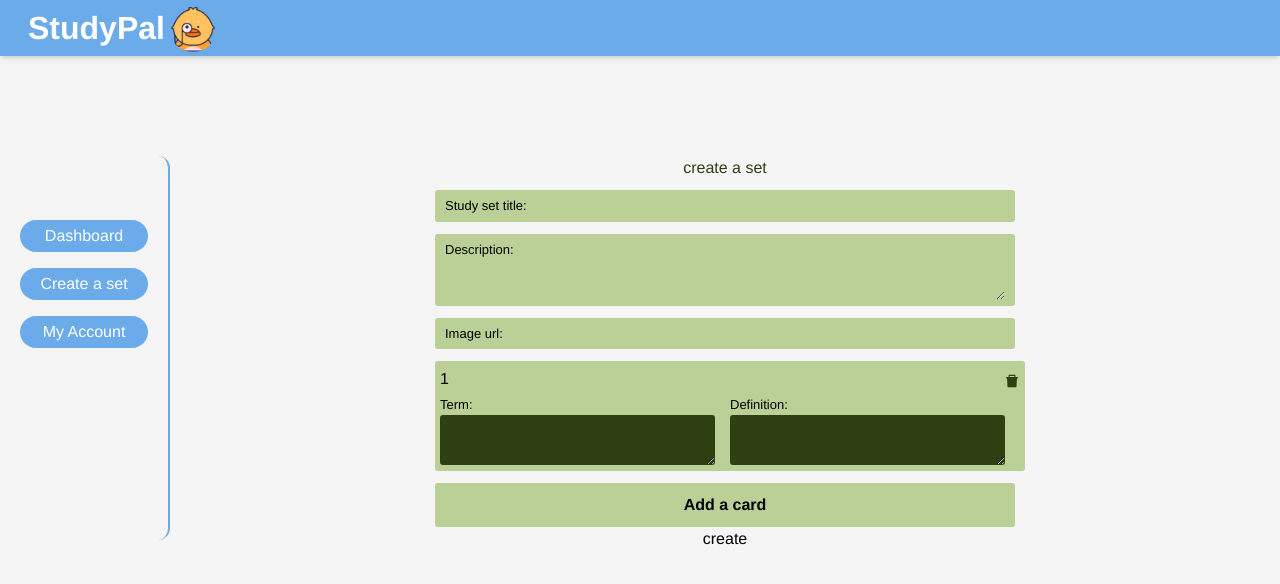
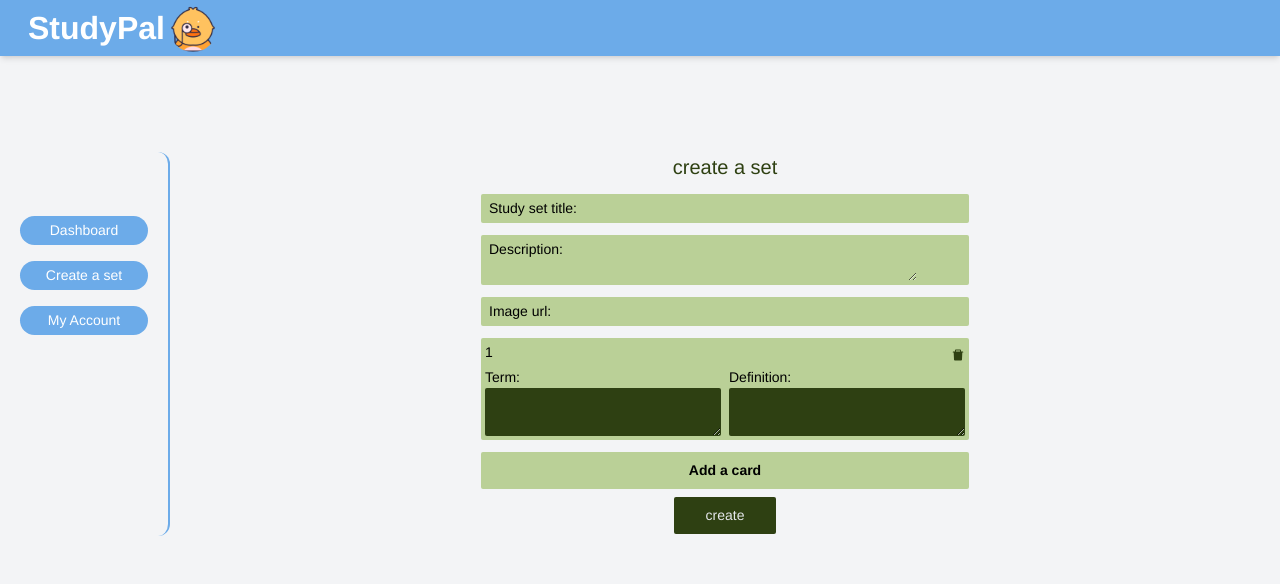
Before and after one commit to HafsaSarker/studyPal, a React (Vite) app in the folder client/: page /createSet in a window 1280 px wide. Shown: the top 584 px of the page. Built offline with nearby package versions, Linux system fonts and the light colour scheme; a web font is replaced by a local one.

Commit message:
style create set page

```diff
--- a/client/src/layout/Layout.jsx
+++ b/client/src/layout/Layout.jsx
@@ -1,11 +1,11 @@
-import Navbar from '../Components/Navbar/Navbar'
-import { Outlet } from 'react-router-dom'
+import Navbar from "../Components/Navbar/Navbar";
+import { Outlet } from "react-router-dom";
 
 export default function Layout() {
-    return (
-        <div>
-            <Navbar />
-            <Outlet />
-        </div>
-    )
+  return (
+    <div className="h-full bg-gray-100">
+      <Navbar />
+      <Outlet />
+    </div>
+  );
 }
--- a/client/src/pages/CreateSet/CreateSet.jsx
+++ b/client/src/pages/CreateSet/CreateSet.jsx
@@ -1,172 +1,193 @@
 import { toast } from "react-toastify";
-import 'react-toastify/dist/ReactToastify.css';
-import { useState } from 'react'
-import axios from 'axios'
-import { AiFillDelete } from 'react-icons/ai'
-import { path } from '../../API_PATH'
-import SideNav from '../../Components/sideNav/SideNav'
-import { useNavigate } from 'react-router-dom'
-import { useDispatch, useSelector} from "react-redux";
-import { setIsCreated } from '../../features/notification/notifSlice'
-import './CreateSet.css'
-
+import "react-toastify/dist/ReactToastify.css";
+import { useState } from "react";
+import axios from "axios";
+import { AiFillDelete } from "react-icons/ai";
+import { path } from "../../API_PATH";
+import SideNav from "../../Components/sideNav/SideNav";
+import { useNavigate } from "react-router-dom";
+import { useDispatch, useSelector } from "react-redux";
+import { setIsCreated } from "../../features/notification/notifSlice";
+import "./CreateSet.css";
 
 export default function CreateSet() {
-    const navigate =  useNavigate()
-    const dispatch = useDispatch()
+  const navigate = useNavigate();
+  const dispatch = useDispatch();
 
-    const { user } = useSelector((state) => state.auth)
+  const { user } = useSelector((state) => state.auth);
 
   const [formData, setFormData] = useState({
-        setTitle:'',
-        setDescr:'',
+    setTitle: "",
+    setDescr: "",
     img: undefined,
-        flashCards: []
-    })
+    flashCards: [],
+  });
 
-    const cardsArray = [{
+  const cardsArray = [
+    {
       cardNum: 1,
-        term: '',
-        definition: ''
-    }]
+      term: "",
+      definition: "",
+    },
+  ];
 
-    const [cards, setCards] = useState(cardsArray)
+  const [cards, setCards] = useState(cardsArray);
 
   const addCardInput = () => {
-        setCards(prev => {
+    setCards((prev) => {
       const lastCardNum = prev[prev.length - 1].cardNum;
       return [
         ...prev,
         {
           term: "",
           definition: "",
-                cardNum: lastCardNum + 1
-            }
-            ]
-        })
-    }
+          cardNum: lastCardNum + 1,
+        },
+      ];
+    });
+  };
 
   //handles changes in formData ONLY
   const handleFormChange = (e) => {
     setFormData((prev) => ({
       ...prev,
-            [e.target.name]: e.target.value
-        }))
-    }
+      [e.target.name]: e.target.value,
+    }));
+  };
 
   const handleCardChange = (e) => {
-        e.preventDefault()
+    e.preventDefault();
 
-        const {name, value, id} = e.target;
+    const { name, value, id } = e.target;
 
-        setCards(prev => {
-            const newCardArr = prev.slice()
-            name === 'term' ?
-            newCardArr[id].term = value
-            : newCardArr[id].definition = value
+    setCards((prev) => {
+      const newCardArr = prev.slice();
+      name === "term"
+        ? (newCardArr[id].term = value)
+        : (newCardArr[id].definition = value);
 
-            return newCardArr
-        })
-    }
+      return newCardArr;
+    });
+  };
 
   //onsubmit
-    const createNewSet = async(e) => {
-        e.preventDefault()
+  const createNewSet = async (e) => {
+    e.preventDefault();
 
     //add flashcard arr to form data
-        formData.flashCards.push(cards)
+    formData.flashCards.push(cards);
 
-        if(formData.img == ''){
-            formData.img = undefined
+    if (formData.img == "") {
+      formData.img = undefined;
     }
 
     const config = {
       headers: {
         Authorization: `Bearer ${user.token}`,
       },
-        }
+    };
 
     try {
-            await axios.post(`${path}/createSet`, formData, config)
-            dispatch(setIsCreated())
-            navigate('/dashboard')
+      await axios.post(`${path}/createSet`, formData, config);
+      dispatch(setIsCreated());
+      navigate("/dashboard");
     } catch (error) {
       console.log(error);
     }
+  };
+
+  const deleteCard = (e) => {
+    if (cards.length === 1) {
+      return toast.error("Must provide at least one term");
     }
 
-    const deleteCard = (e) => {
-        if(cards.length === 1){
-            return toast.error('Must provide at least one term')
-        }
+    const newCardsArr = cards.filter(
+      (card) => card.cardNum !== Number(e.currentTarget.id),
+    );
 
-        const newCardsArr = cards.filter((card) => card.cardNum !== Number(e.currentTarget.id))
+    setCards(newCardsArr);
 
-        setCards(newCardsArr)
-
-        toast.success(`${e.currentTarget.value} deleted`)
-    }
+    toast.success(`${e.currentTarget.value} deleted`);
+  };
 
   return (
-        <div className="createSet">
-            <div className="side-nav">
+    <div className="flex w-full items-start justify-start text-sm text-dark-green transition-all duration-700 ease-linear">
+      <div className="mt-24">
         <SideNav />
       </div>
-            <div className="createSet-main">
-                <p className='primary-p'>create a set</p>
+      <div className="mx-10 my-24 flex w-full flex-col items-center justify-center">
+        <p className="text-xl">create a set</p>
 
-                <form className='create-set-form' onSubmit={createNewSet}>
-                    <label>
+        <form
+          className="flex w-[32rem] flex-col items-start justify-start gap-3 p-3 text-black"
+          onSubmit={createNewSet}
+        >
+          <label className="flex w-full flex-row items-center rounded-sm bg-light-green px-2 py-1">
             Study set title:
             <input
-                            type='text'
-                            name='setTitle'
+              className="border-none bg-transparent px-1 focus:outline-none"
+              type="text"
+              name="setTitle"
               onChange={handleFormChange}
               required
             />
           </label>
-                    <label>
+          <label className="flex w-full flex-row items-start rounded-sm bg-light-green px-2 py-1">
             Description:
             <textarea
-                            name='setDescr'
+              className="w-9/12 border-none bg-transparent px-1 focus:outline-none"
+              name="setDescr"
               onChange={handleFormChange}
               required
             />
           </label>
-                    <label>
+          <label className="flex w-full flex-row items-center rounded-sm bg-light-green px-2 py-1">
             Image url:
             <input
-                            type='text'
-                            name='img'
+              className="w-9/12 border-none bg-transparent px-1 focus:outline-none"
+              type="text"
+              name="img"
               onChange={handleFormChange}
             />
           </label>
-                    {
-                        cards.map((item, i) => {
+          {cards.map((item, i) => {
             return (
-                                <div className="card-info" key={i}>
-                                    <div className="card-info-top">
-                                        <p>{i+1}</p>
-                                        <button type='button' className='icon-small' onClick={deleteCard} id={item.cardNum} value={item.term}><AiFillDelete /></button>
+              <div
+                className="w-full rounded-sm bg-light-green px-1 py-1"
+                key={i}
+              >
+                <div className="flex items-center justify-between">
+                  <p className="mb-1">{i + 1}</p>
+                  <button
+                    type="button"
+                    className="hover:text-hover-light-green border-none bg-transparent text-dark-green"
+                    onClick={deleteCard}
+                    id={item.cardNum}
+                    value={item.term}
+                  >
+                    <AiFillDelete />
+                  </button>
                 </div>
-                                    <div className="card-sides-input">
-                                        <label>
+                <div className="flex flex-row items-center justify-center gap-2">
+                  <label className="flex w-full flex-col items-start rounded-sm bg-light-green">
                     Term:
                     <textarea
+                      className="h-12 w-full rounded-sm border-none bg-dark-green px-1 py-0.5 text-gray-200 focus:outline-none"
                       type="text"
                       id={i}
-                                                name='term'
+                      name="term"
                       onChange={handleCardChange}
                       value={item.term}
                       required
                     />
                   </label>
-                                        <label>
+                  <label className="flex w-full flex-col items-start rounded-sm bg-light-green">
                     Definition:
                     <textarea
+                      className="h-12 w-full rounded-sm border-none bg-dark-green px-1 py-0.5 text-gray-200 focus:outline-none"
                       id={i}
                       type="text"
-                                                name='definition'
+                      name="definition"
                       value={item.definition}
                       onChange={handleCardChange}
                       required
@@ -174,19 +195,26 @@ export default function CreateSet() {
                   </label>
                 </div>
               </div>
-                            )
-                        })
-                    }
+            );
+          })}
 
-
-
-                    <div className="create-form-btn-container">
-                        <button type='button' onClick={addCardInput} className='add-card-btn'>Add a card</button>
-                        <button type='submit' className='green-btn'>create</button>
+          <div className="flex w-full flex-col items-center justify-center gap-2">
+            <button
+              type="button"
+              onClick={addCardInput}
+              className="hover:bg-hover-light-green2 w-full rounded-sm border-none bg-light-green p-2 font-semibold"
+            >
+              Add a card
+            </button>
+            <button
+              type="submit"
+              className="hover:bg-hover-dark-green rounded-sm bg-dark-green px-8 py-2 text-gray-200"
+            >
+              create
+            </button>
           </div>
-
         </form>
       </div>
     </div>
-    )
+  );
 }
--- a/client/src/pages/Dashboard/Dashboard.css
+++ /dev/null
@@ -1,49 +0,0 @@
-.dashboard{
-    display: flex;
-    justify-content: flex-start;
-    align-items: flex-start;
-
-    color: #2E4012;
-}
-
-.side-nav {
-    margin-top: 100px;
-}
-
-.dashbordTitle {
-    margin-top: 20px;
-    margin-bottom: 50px;
-    text-align: center;
-}
-
-.dashboard-main {
-    width: 100%;
-    margin: 50px 80px;
-    display: flex;
-    flex-direction: column;
-    align-items: center;
-    justify-content: center;
-}
-
-.populated-dashboard {
-    display: flex;
-    flex-direction: row;
-    align-items: flex-start;
-    justify-content: center;
-    flex-wrap: wrap;
-    gap: 50px;
-}
-
-.empty-dashboard {
-    display: flex;
-    flex-direction: column;
-    align-items: center;
-    justify-content: center;
-    text-align: center;
-    margin-top: 100px;
-}
-
-.empty-dashboard > img {
-    width: 60px;
-    height: 60px;
-}
--- a/client/tailwind.config.js
+++ b/client/tailwind.config.js
@@ -12,6 +12,9 @@ export default {
         "hover-blue": "#79b5f1",
         "light-green": "#BAD097",
         "dark-green": "#2E4012",
+        "hover-light-green": "#506e20",
+        "hover-light-green2": "#b4c992",
+        "hover-dark-green": "#3b5218",
       },
     },
     fontSize: {
```
Also changed, not shown: client/src/App.jsx (+19 -20 lines). Lines whose indentation alone changed are shown as unchanged.
